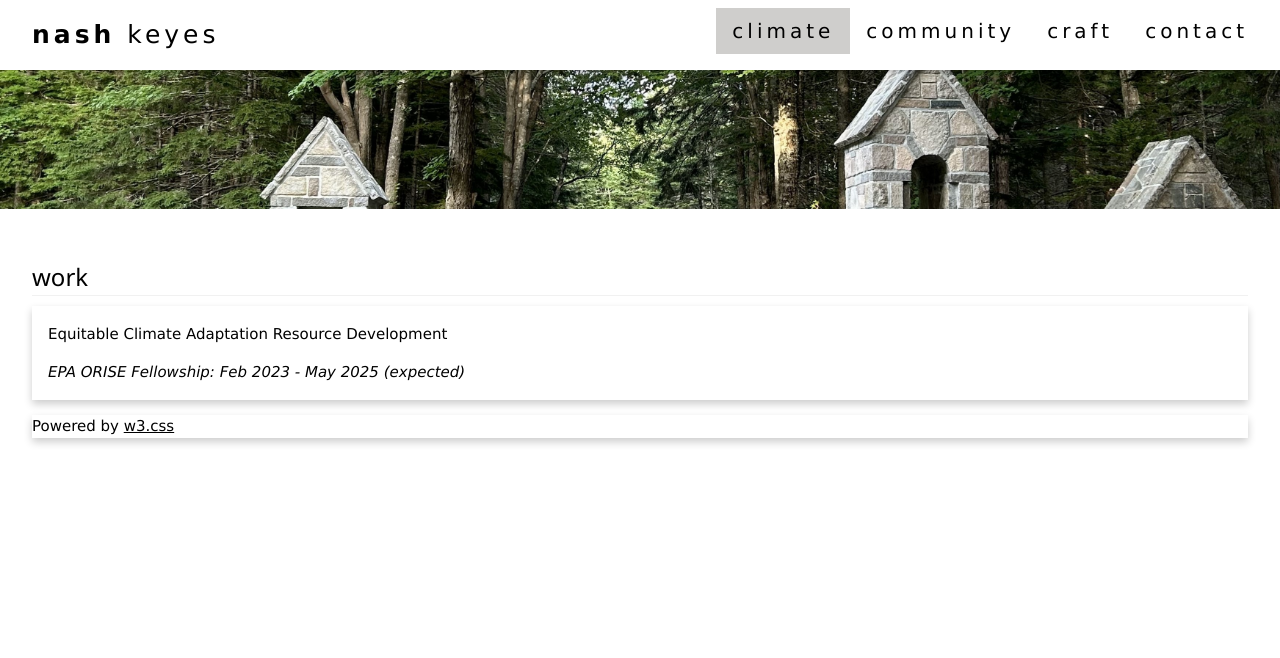
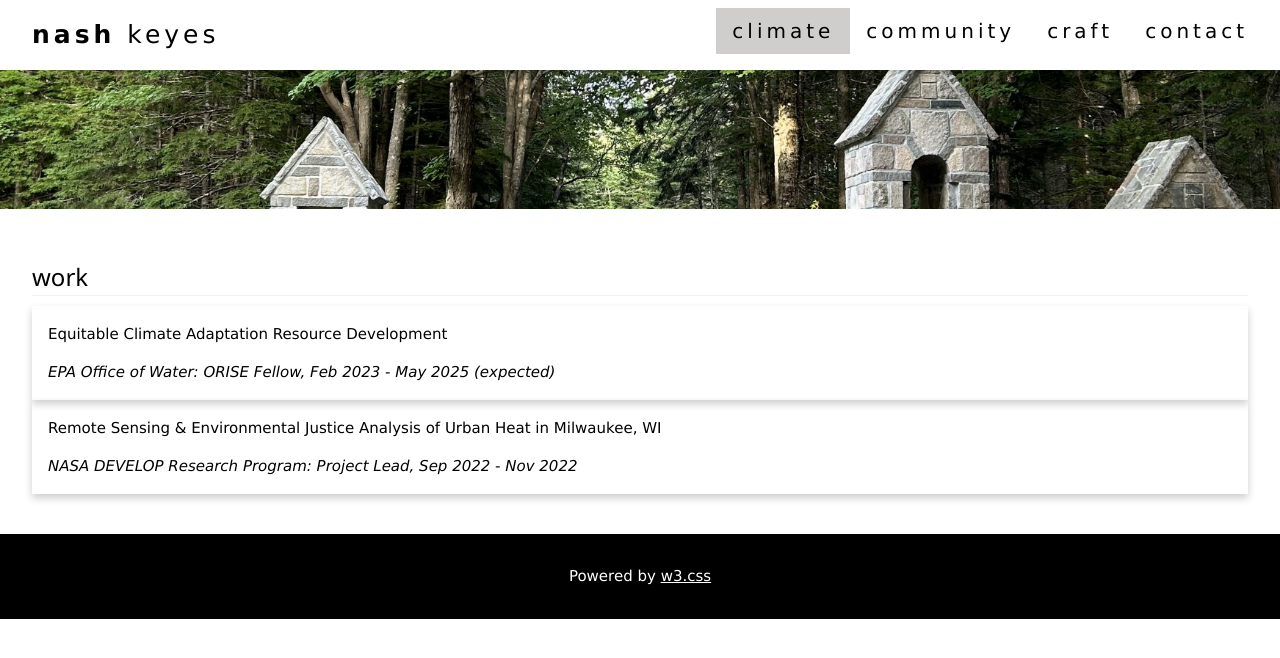
Before and after one commit to ndbkeyes/ndbkeyes.github.io, a Jekyll site: the page climate.html, which Jekyll copies as it is, in a window 1280 px wide. Shown: the top 658 px of the page. Built offline with Jekyll 4.4.1, drawn with Linux system fonts in a browser that asks for light colours.

Commit message:
Update climate.html

```diff
--- a/climate.html
+++ b/climate.html
@@ -43,16 +43,15 @@
         <!-- IMG -->
         <div class="container">
           <p>Equitable Climate Adaptation Resource Development</p>
-          <p><i>EPA ORISE Fellowship: Feb 2023 - May 2025 (expected)</i></p>
+          <p><i>EPA Office of Water: ORISE Fellow, Feb 2023 - May 2025 (expected)</i></p>
         </div>
       </div>
 
-      <!-- NASA DEVELOP Card -->
       <div class="card">
         <!-- IMG -->
-        <div class="container>
-          <p>Remote Sensing & EJ Analysis of Urban Extreme Heat in Milwaukee</p>
-          <p><i>NASA DEVELOP Research Program: Sep 2022 - Nov 2022</i></p>
+        <div class="container">
+          <p>Remote Sensing & Environmental Justice Analysis of Urban Heat in Milwaukee, WI</p>
+          <p><i>NASA DEVELOP Research Program: Project Lead, Sep 2022 - Nov 2022</i></p>
         </div>
       </div>
 
```
